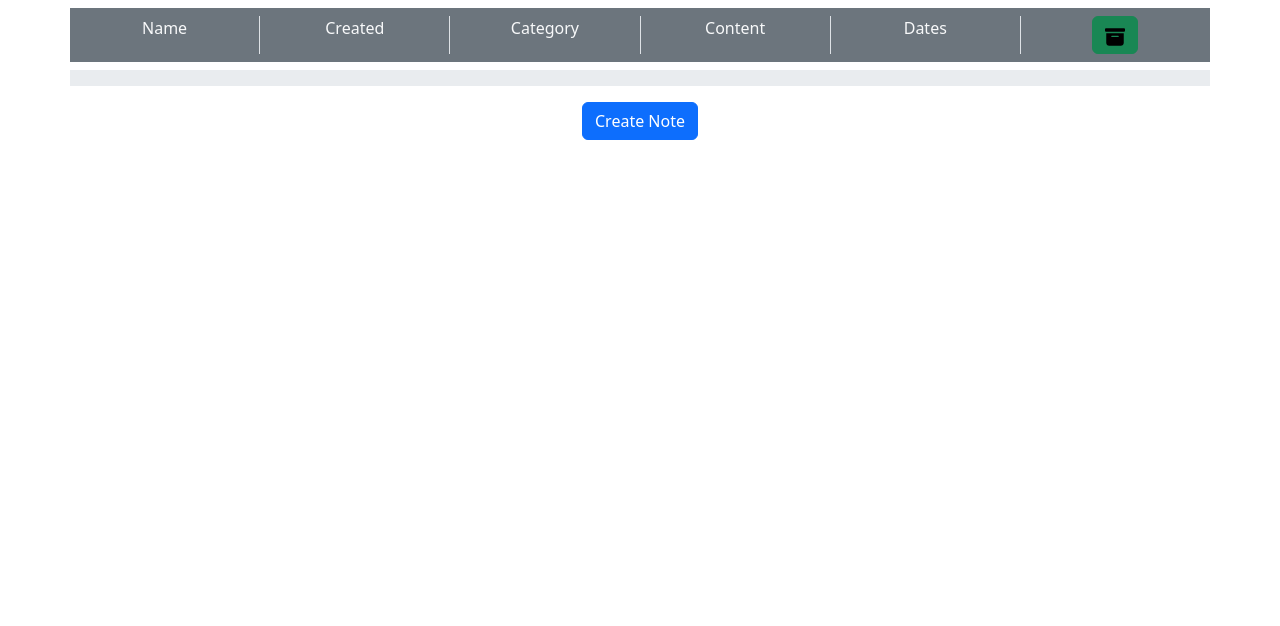
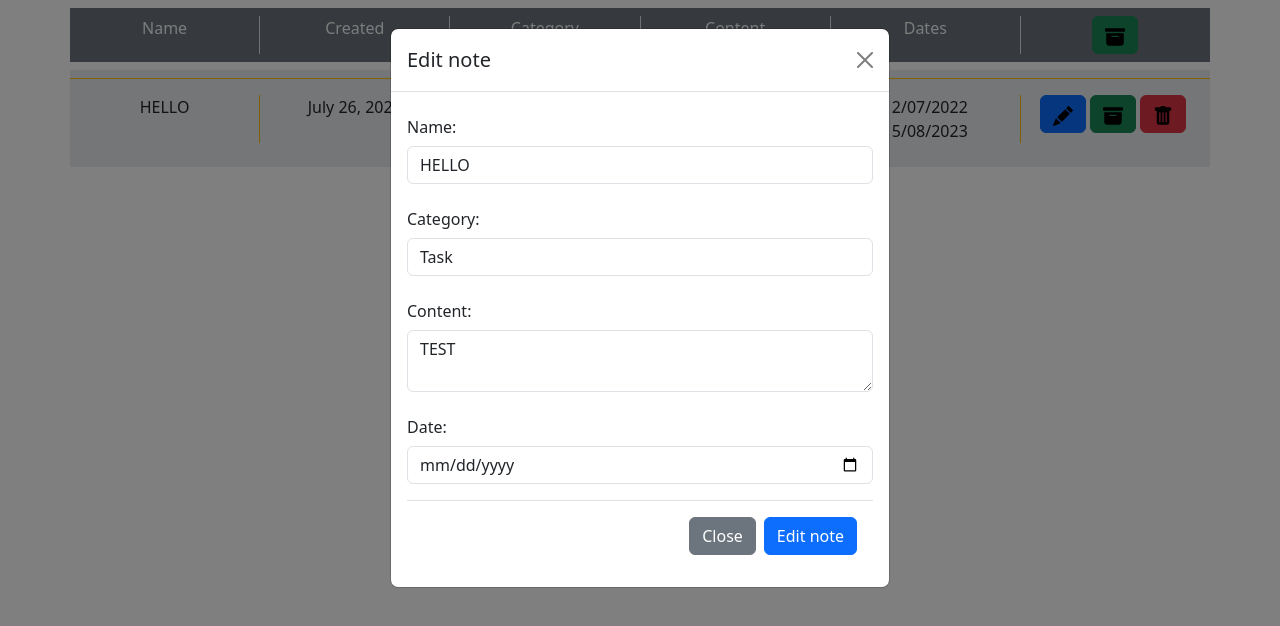
Before and after one commit to YuriyHryshchenko/radency_task1, a plain HTML site: page index.html in a window 1280 px wide. Both pictures are taken after a click on the button 1063 px from the left and 114 px from the top of the page. Drawn offline with nearby package versions, Linux system fonts and the light colour scheme.

Commit message:
Made editNote function for editting notes. Remade functionality displayNotes function to display array of dates, setting attributes to buttons and classNames. Made one more modal window with form for editing note.

```diff
--- a/index.html
+++ b/index.html
@@ -60,7 +60,7 @@
 		<div class="modal-dialog">
 		  <div class="modal-content">
 			 <div class="modal-header">
-				<h2 class="modal-title fs-5" id="exampleModalLabel">Note</h2>
+				<h2 class="modal-title fs-5" id="exampleModalLabel">Add note</h2>
 				<button type="button" class="btn-close" data-bs-dismiss="modal" aria-label="Close"></button>
 			 </div>
 			 <div class="modal-body">
@@ -87,7 +87,47 @@
 				 </div>
 				 			 <div class="modal-footer">
 				<button type="button" class="btn btn-secondary" data-bs-dismiss="modal">Close</button>
-				<button type="submit" class="btn btn-primary">Send message</button>
+				<button type="submit" class="btn btn-primary">Add note</button>
+			 </div>
+				</form>
+			 </div>
+
+		  </div>
+		</div>
+	 </div>
+
+   <div class="modal fade" id="editNote" tabindex="-1" aria-labelledby="editNote" aria-hidden="true">
+		<div class="modal-dialog">
+		  <div class="modal-content">
+			 <div class="modal-header">
+				<h2 class="modal-title fs-5" id="exampleModalLabel">Edit note</h2>
+				<button type="button" class="btn-close" data-bs-dismiss="modal" aria-label="Close"></button>
+			 </div>
+			 <div class="modal-body">
+				<form class="edit-note-form">
+				  <div class="mb-3">
+					 <label for="edit-note-name" class="col-form-label">Name:</label>
+					 <input type="text" class="form-control" id="edit-note-name">
+				  </div>
+				  <div class="mb-3">
+					<label for="edit-note-category" class="col-form-label">Category:</label>
+					<select class="form-control" id="edit-note-category">
+						<option value="Task">Task</option>
+						<option value="Random Thought">Random Thought</option>
+						<option value="Idea">Idea</option>
+					</select>
+				 </div>
+				  <div class="mb-3">
+					 <label for="edit-note-content" class="col-form-label">Content:</label>
+					 <textarea class="form-control" id="edit-note-content"></textarea>
+				  </div>
+				  <div class="mb-3">
+					<label for="edit-note-date" class="col-form-label">Date:</label>
+					<input type="date" class="form-control" id="edit-note-date"></input>
+				 </div>
+				 			 <div class="modal-footer">
+				<button type="button" class="btn btn-secondary" data-bs-dismiss="modal">Close</button>
+				<button type="sumbit" class="btn btn-primary edit-form-button">Edit note</button>
 			 </div>
 				</form>
 			 </div>
--- a/js/addNote/index.js
+++ b/js/addNote/index.js
@@ -11,7 +11,6 @@ const addNote = (formSelector, nameSelector, taskSelector, contentSelector, date
 		const category = document.querySelector(taskSelector).value;
 		const content = document.querySelector(contentSelector).value;
 		const date = document.querySelector(dateSelector).value;
-
 
 		const timeOfCreation = new Date().toLocaleDateString('en-US', {year: 'numeric', month: 'long', day: 'numeric'});
 
--- a/js/displayNotes/index.js
+++ b/js/displayNotes/index.js
@@ -12,16 +12,23 @@ const displayNotes = (notes) => {
 			}
 			const col = document.createElement('div');
 			col.classList.add('col', 'border-end', 'border-warning');
-			col.textContent = note[key];
+			if(key === 'date') {
+				for(const date of note[key]){
+					col.textContent += `${date} `;
+				}
+			} else {
+				col.textContent = note[key];
+			}
+
 			row.appendChild(col);
 		}
 
 		const col = document.createElement('div');
 		col.classList.add('col');
 
-		addButton('btn-primary', '../../img/edit.svg', 'Edit Icon', col);
+		addButton('btn-primary', '../../img/edit.svg', 'Edit Icon', col, 'edit-img');
 		addButton('btn-success', '../../img/archive.svg', 'Archive Icon', col);
-		addButton('btn-danger', '../../img/delete.svg', 'Delete Icon', col);
+		addButton('btn-danger', '../../img/delete.svg', 'Delete Icon', col, 'delete-img');
 
 		row.appendChild(col);
 
@@ -29,14 +36,17 @@ const displayNotes = (notes) => {
 	}
 }
 
-function addButton(btnClass, imgSrc, imgAlt, col){
+function addButton(btnClass, imgSrc, imgAlt, col, className){
 	const button = document.createElement('button');
 	button.type = 'button';
 
 	button.classList.add('btn', 'me-1', btnClass);
-
+	if(className === 'edit-img') {
+		button.setAttribute('data-bs-toggle', 'modal');
+		button.setAttribute('data-bs-target', '#editNote')
+	}
 	const img = document.createElement('img');
-	img.classList.add('delete-img');
+	img.classList.add(className);
 	img.src = imgSrc;
 	img.alt = imgAlt;
 
--- /dev/null
+++ b/js/editNote/index.js
@@ -0,0 +1,42 @@
+import displayNotes from "../displayNotes/index.js";
+
+const editNote = (notes) => {
+	const form = document.querySelector('.edit-note-form');
+	const name = document.querySelector('#edit-note-name');
+	const category = document.querySelector('#edit-note-category');
+	const content = document.querySelector('#edit-note-content');
+	const date = document.querySelector('#edit-note-date');
+	const noteContainer = document.querySelector('.notes-container');
+
+	let index;
+	noteContainer.addEventListener('click', e => {
+		if(e.target.matches('.btn-primary') || e.target.matches('.edit-img')) {
+			const row = e.target.closest('.row');
+			const rowId = row.dataset.id;
+			const noteIndex = notes.findIndex(item => item.id === +rowId);
+
+			name.value = notes[noteIndex].name;
+			category.value = notes[noteIndex].category;
+			content.value = notes[noteIndex].content;
+			index = noteIndex;
+		}
+	})
+
+	form.addEventListener('submit', (e) => {
+		e.preventDefault();
+
+		const note = {
+			...notes[index],
+			name: name.value,
+			category: category.value,
+			content: content.value,
+			date: [...notes[index].date, date.value]
+		}
+
+		notes.splice(index, 1, note);
+		displayNotes(notes);
+		form.reset();
+	})
+}
+
+export default editNote;
--- a/js/index.js
+++ b/js/index.js
@@ -1,21 +1,29 @@
 import addNote from "./addNote/index.js";
 import deleteNote from "./deleteNote/index.js";
 import displayNotes from "./displayNotes/index.js";
-
+import editNote from "./editNote/index.js";
+import formSubmitted from "./editNote/index.js";
+// import { formSubmitted } from "./editNote/index.js";
 
 const notes = [
 	{
 		"id": 1690390282698,
-		"name": "",
+		"name": "HELLO",
 		"timeOfCreation": "July 26, 2023",
 		"category": "Task",
-		"content": "",
+		"content": "TEST",
 		"date": [
-			""
+			"12/07/2022",
+			"15/08/2023"
 		]
 	}
 ]
 
+// let noteId = editNote(notes);
+editNote(notes);
+
+// console.log(noteId);
+
 displayNotes(notes);
 deleteNote(notes);
 addNote('form', '#note-name', '#note-category', '#note-content', '#note-date', notes);
```
